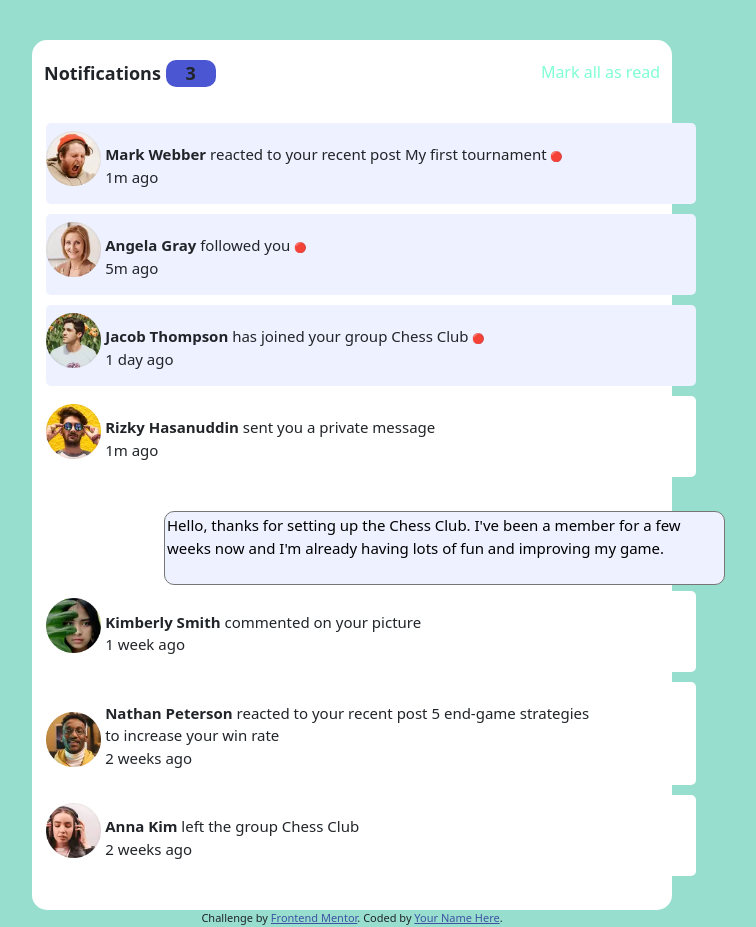
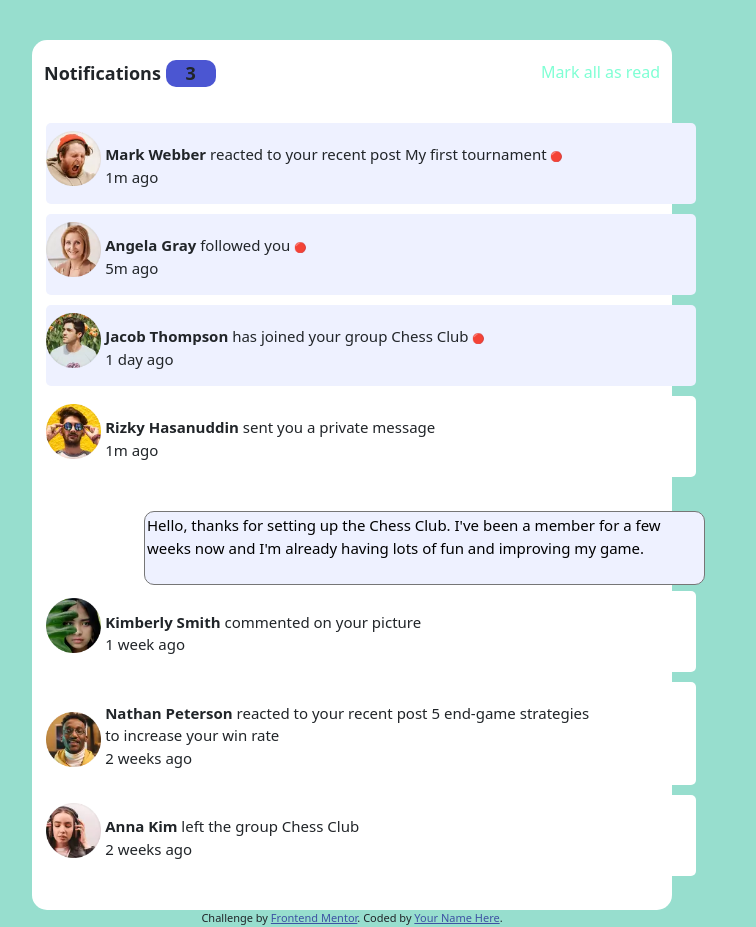
Before and after one commit to semiprohacker/Notificationpage, a plain HTML site: page index.html in a window 1280 px wide. Shown: the whole page, without its empty margins (288-1044 px from the left). Drawn offline with nearby package versions, Linux system fonts and the light colour scheme.

Commit message:
Update style.css

```diff
--- a/css/style.css
+++ b/css/style.css
@@ -30,7 +30,7 @@ img{
 
 }
 textarea{
-    display: inline;margin-left: 120px;
+    display: inline;margin-left: 100px;
     resize: none;
     border-radius: 10px;
     text-align: left;
```
